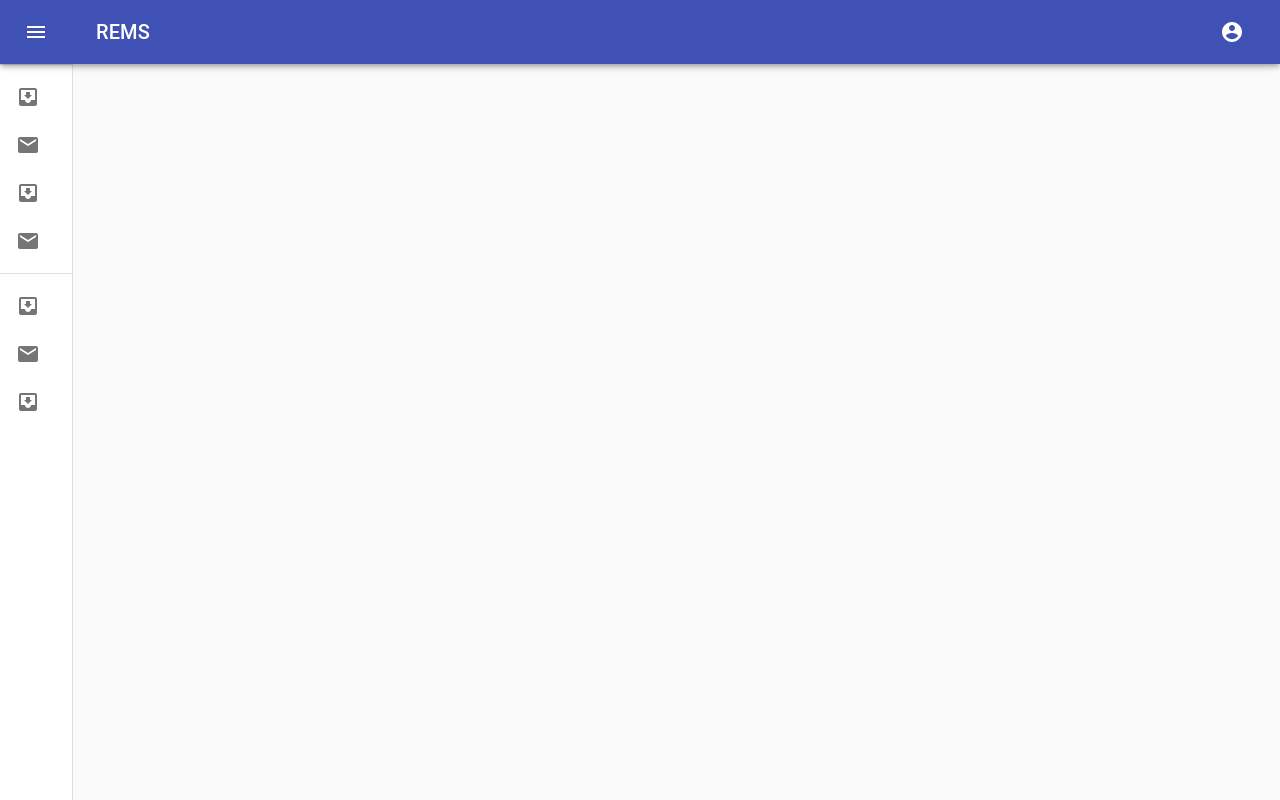
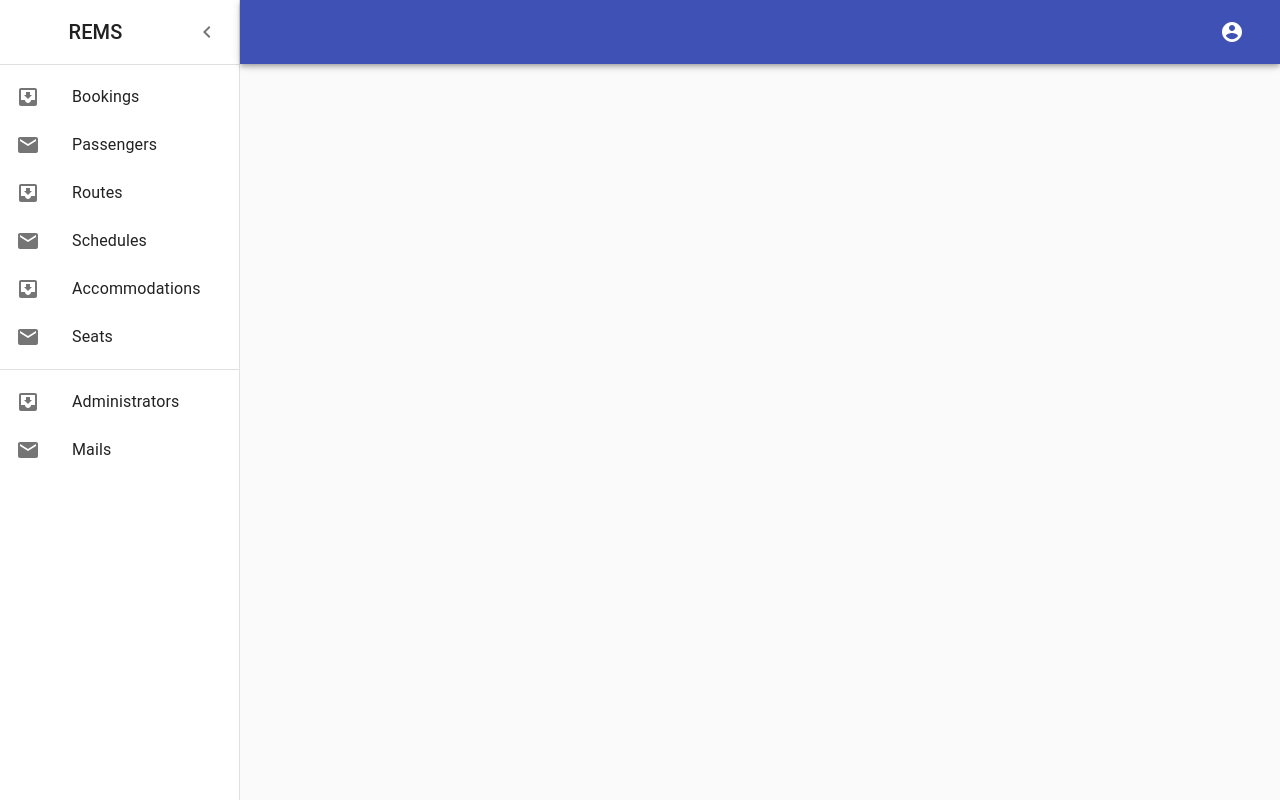
Before and after one commit to MarcEscatron07/ferryfast-capstone-3, a React (Create React App) app in the folder client/: page /admin/home/routes in a window 1280 px wide. Built offline with nearby package versions, Linux system fonts and the light colour scheme.

Commit message:
added title on drawer open

```diff
--- a/client/src/components/admin/Drawer.js
+++ b/client/src/components/admin/Drawer.js
@@ -91,7 +91,7 @@ const AdminDrawer = () => {
   const theme = useTheme();
   const [auth, setAuth] = React.useState(true);
   const [anchorEl, setAnchorEl] = React.useState(null);
-  const [open, setOpen] = React.useState(false);
+  const [open, setOpen] = React.useState(true);
   const openOptions = Boolean(anchorEl);
 
   const handleDrawerOpen = () => {
@@ -135,9 +135,11 @@ const AdminDrawer = () => {
           >
             <MenuIcon />
           </IconButton>
-          <Typography variant="h6" noWrap>
-            REMS
-          </Typography>
+          {!open && (
+            <Typography variant="h6" noWrap>
+              REMS
+            </Typography>
+          )}
           {auth && (
             <div className="ml-auto">
               <IconButton
@@ -185,13 +187,16 @@ const AdminDrawer = () => {
         }}
       >
         <div className={classes.toolbar}>
+          <Typography variant="h6" align="center" style={{width: "100%"}} noWrap>
+              REMS
+            </Typography>
           <IconButton onClick={handleDrawerClose}>
             {theme.direction === 'rtl' ? <ChevronRightIcon /> : <ChevronLeftIcon />}
           </IconButton>
         </div>
         <Divider />
         <List>
-          {['Inbox', 'Starred', 'Send email', 'Drafts'].map((text, index) => (
+          {['Bookings', 'Passengers', 'Routes', 'Schedules', 'Accommodations', 'Seats'].map((text, index) => (
             <ListItem button key={text}>
               <ListItemIcon>{index % 2 === 0 ? <InboxIcon /> : <MailIcon />}</ListItemIcon>
               <ListItemText primary={text} />
@@ -200,7 +205,7 @@ const AdminDrawer = () => {
         </List>
         <Divider />
         <List>
-          {['All mail', 'Trash', 'Spam'].map((text, index) => (
+          {['Administrators', 'Mails'].map((text, index) => (
             <ListItem button key={text}>
               <ListItemIcon>{index % 2 === 0 ? <InboxIcon /> : <MailIcon />}</ListItemIcon>
               <ListItemText primary={text} />
```
